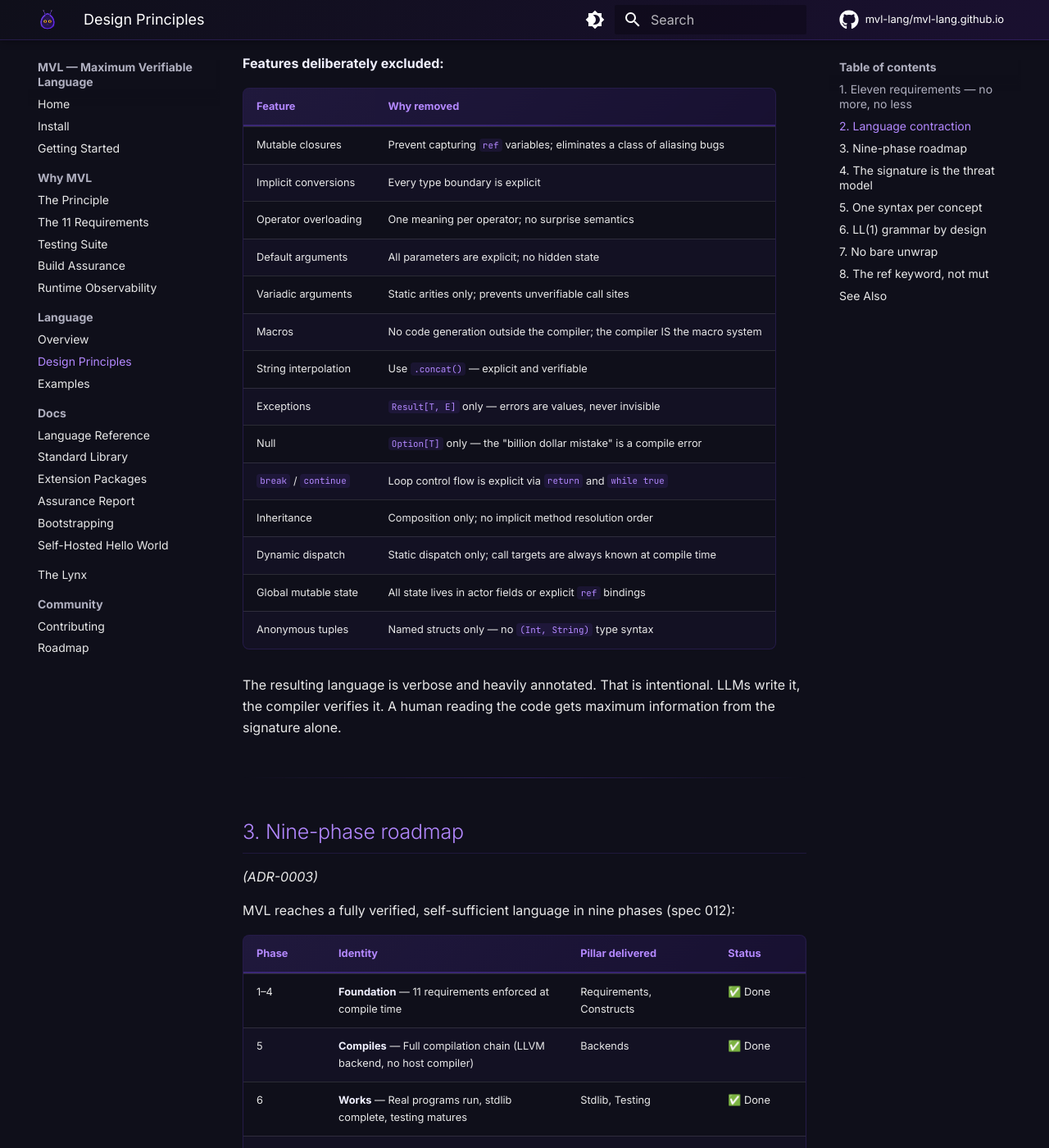
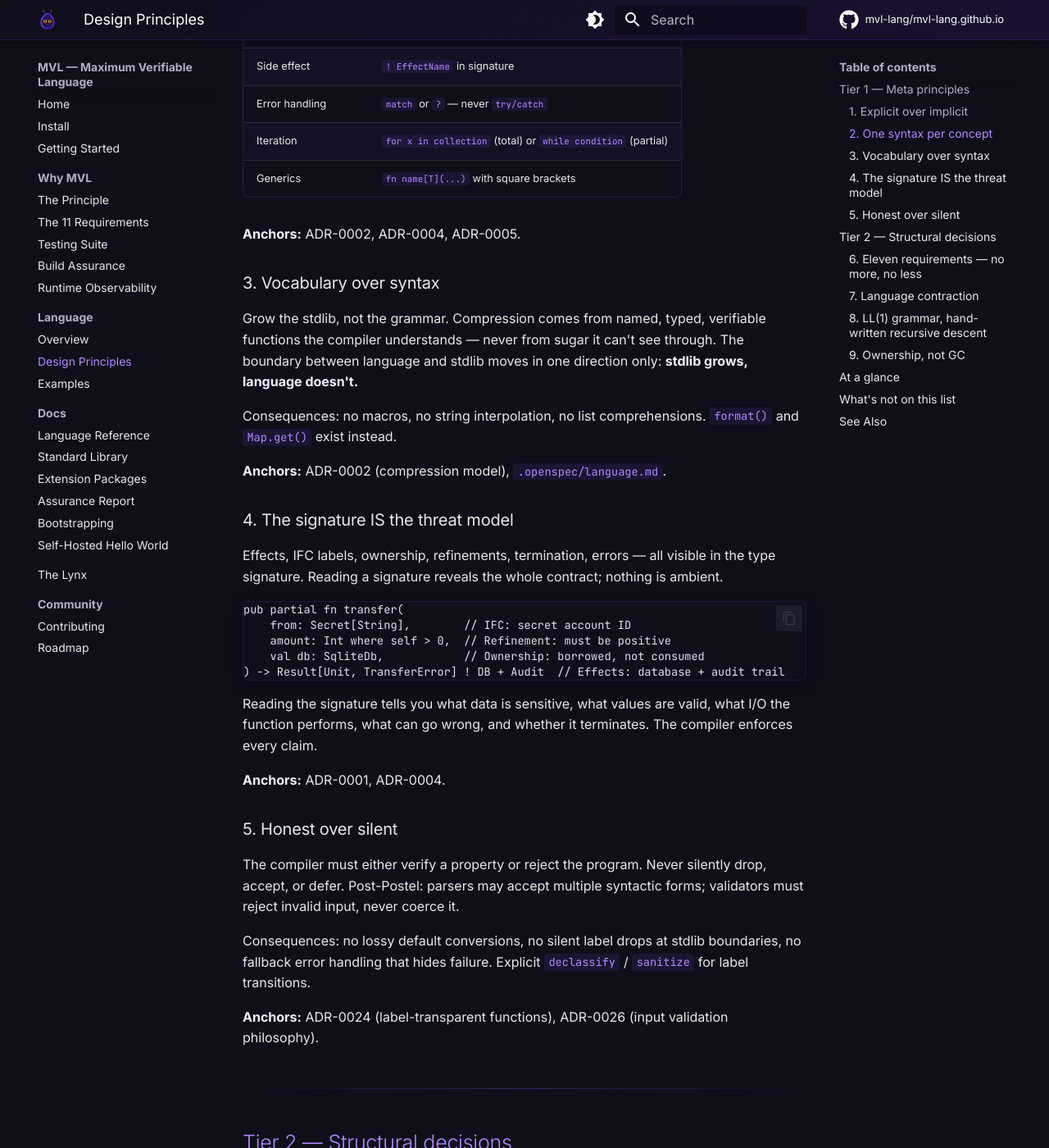
Before and after one commit to mvl-lang/mvl-lang.github.io, an MkDocs documentation site: the page built from docs/language/principles.md, in a window 1280 px wide and 1400 px high, scrolled down 1161 px. Shown: the whole window at 82% size. Built offline with MkDocs 1.6.1 and Material for MkDocs 9.7.7, drawn with Linux system fonts in a browser that asks for light colours; comment, search, counter and statistics services are not loaded; some of the changed text lies outside the part shown.

Commit message:
docs: align principles page with two-tier structure
Mirrors the reorganisation just merged in mvl-lang/mvl#1811:

- Reorganise from 8 flat items into 9 principles across two tiers
  (5 meta + 4 structural).
- Add "Vocabulary over syntax" (Tier 1) and "Honest over silent"
  (Tier 1) — both heavily cited across the ADR corpus but missing
  from the previous page.
- Move "No bare unwrap" and "ref not mut" from principle status to
  the "What's not on this list" section — they are consequences of
  Principle 1 and Requirement 6, not principles themselves.
- Drop the nine-phase roadmap from the principles page; it is a
  delivery plan, not a design principle. ADR-0003 remains the source.
- Clarify that MVL supports anonymous lambdas with immutable
  captures (mutable closures are what's dropped).

Content now matches docs/principles.md in the main repo.

Co-Authored-By: Claude Sonnet 4.6 <noreply@anthropic.com>

````diff
--- a/docs/language/principles.md
+++ b/docs/language/principles.md
@@ -1,88 +1,51 @@
 # Design Principles
 
-MVL is built on a small number of explicit decisions. Each one is documented in an Architectural Decision Record (ADR) in the repository. This page summarises the most foundational ones.
+MVL has nine design principles across two tiers.
+
+- **Tier 1 — Meta principles** are the *why*. Cross-cutting philosophy that guides every decision. Every ADR in the corpus checks its proposal against these.
+- **Tier 2 — Structural decisions** are the *what*. Concrete structural choices those principles produced. Each has its own anchor ADR.
+
+Language-level choices like *total by default*, *immutable by default*, *effects in signatures*, *security labels*, *refinement types*, and *actors instead of threads* are **not** listed here as separate principles. They follow from Tier 1 combined with the eleven requirements (#6) — restating them would be redundant. See the "What's not on this list" section below for where they live.
 
 ---
 
-## 1. Eleven requirements — no more, no less
+## Tier 1 — Meta principles
 
-*(ADR-0001)*
+### 1. Explicit over implicit
 
-The eleven requirements are not arbitrary. Each one was chosen because:
+No hidden control flow, no implicit conversions, no silent coercion. Every relevant property lives in the signature or the source.
 
-1. It catches a class of bugs that no combination of the other ten catches.
-2. It can be verified at compile time with acceptable annotation cost.
-3. It does not overlap with another requirement.
+Consequences: no default arguments, no operator overloading, no implicit numeric conversion, no ambient effects, no inference on `let` bindings, no bare `unwrap()`.
 
-A twelfth requirement was considered (formal deadlock freedom for actors). It failed criterion 2: the annotation burden in practice is too high relative to the benefit. The eleven that remain each clear all three bars.
+**Cited as:** "DP 1" / "Principle 1" across ADR-0017, ADR-0022, ADR-0024, ADR-0025, ADR-0026.
 
-The requirements are split into two groups:
+### 2. One syntax per concept
 
-**Classical (1–6):** Rooted in 40 years of formal methods and safety-critical practice (MISRA C, DO-178C, IEC 61508, SPARK Ada). These became mainstream through Rust. MVL inherits them.
+Each concept has exactly one expression. One loop, one branch, one error mechanism, one form of mutation. Regularity beats variety — the LLM benefits from a single pattern, the compiler benefits from fewer cases.
 
-**Modern (7–11):** Effect tracking, termination, data race freedom, refinement types, and information flow control were all theoretically available before MVL. They were impractical because the annotation burden fell on human developers. With LLMs writing the code, the burden evaporates — the LLM writes the annotations, the compiler verifies them. MVL is the first language designed assuming LLM authorship as the normal case.
+| Concept | The one way |
+|---------|-------------|
+| Fallible computation | `Result[T, E]` with `?` propagation |
+| Optional value | `Option[T]` with `Some(v)` / `None` |
+| Mutable binding | `let x: ref T = ...` |
+| Side effect | `! EffectName` in signature |
+| Error handling | `match` or `?` — never `try/catch` |
+| Iteration | `for x in collection` (total) or `while condition` (partial) |
+| Generics | `fn name[T](...)` with square brackets |
 
----
+**Anchors:** ADR-0002, ADR-0004, ADR-0005.
 
-## 2. Language contraction
+### 3. Vocabulary over syntax
 
-*(ADR-0002)*
+Grow the stdlib, not the grammar. Compression comes from named, typed, verifiable functions the compiler understands — never from sugar it can't see through. The boundary between language and stdlib moves in one direction only: **stdlib grows, language doesn't.**
 
-MVL was built by subtraction. Every feature that exists for writability rather than verifiability was removed.
+Consequences: no macros, no string interpolation, no list comprehensions. `format()` and `Map.get()` exist instead.
 
-**Features deliberately excluded:**
+**Anchors:** ADR-0002 (compression model), `.openspec/language.md`.
 
-| Feature | Why removed |
-|---------|-------------|
-| Mutable closures | Prevent capturing `ref` variables; eliminates a class of aliasing bugs |
-| Implicit conversions | Every type boundary is explicit |
-| Operator overloading | One meaning per operator; no surprise semantics |
-| Default arguments | All parameters are explicit; no hidden state |
-| Variadic arguments | Static arities only; prevents unverifiable call sites |
-| Macros | No code generation outside the compiler; the compiler IS the macro system |
-| String interpolation | Use `.concat()` — explicit and verifiable |
-| Exceptions | `Result[T, E]` only — errors are values, never invisible |
-| Null | `Option[T]` only — the "billion dollar mistake" is a compile error |
-| `break` / `continue` | Loop control flow is explicit via `return` and `while true` |
-| Inheritance | Composition only; no implicit method resolution order |
-| Dynamic dispatch | Static dispatch only; call targets are always known at compile time |
-| Global mutable state | All state lives in actor fields or explicit `ref` bindings |
-| Anonymous tuples | Named structs only — no `(Int, String)` type syntax |
+### 4. The signature IS the threat model
 
-The resulting language is verbose and heavily annotated. That is intentional. LLMs write it, the compiler verifies it. A human reading the code gets maximum information from the signature alone.
-
----
-
-## 3. Nine-phase roadmap
-
-*(ADR-0003)*
-
-MVL reaches a fully verified, self-sufficient language in nine phases (spec 012):
-
-| Phase | Identity | Pillar delivered | Status |
-|-------|----------|------------------|--------|
-| 1–4 | **Foundation** — 11 requirements enforced at compile time | Requirements, Constructs | ✅ Done |
-| 5 | **Compiles** — Full compilation chain (LLVM backend, no host compiler) | Backends | ✅ Done |
-| 6 | **Works** — Real programs run, stdlib complete, testing matures | Stdlib, Testing | ✅ Done |
-| 7 | **Self-hosting** — The compiler compiles itself | Constructs (complete), Toolchain | 🔄 In progress |
-| 8 | **Proves** — Actors, session types, model checker | Verification (applied) | 🔄 In progress |
-| 9 | **Proven** — Lean/Coq metatheory + package supply chain | Packaging, Verification (formal) | ⬜ Future |
-
-Phases 1–6 are complete. The LLVM backend shipped (v0.60–v0.68), eliminating `rustc` from the trust chain — the CompCert principle: one compiler, one proof chain. The stdlib has 30 modules with real implementations; the packaging module ships SBOM, audit, and dependency resolution.
-
-Phase 7 (self-hosting) is in progress: the MVL-in-MVL compiler (`compiler/`) has 35 modules and passes `mvl check`. The three-stage bootstrap verify (Rust `mvl₀` → MVL `mvl₁` → MVL `mvl₂`, assert byte-identical) is the completion criterion.
-
-Phase 8 (proves) is in progress in parallel: actor syntax and runtime foundations exist (spec 015), session types spec (016) drafted, model checker planned.
-
-See [spec 012](https://github.com/mvl-lang/mvl/blob/main/.openspec/specs/012-phases/spec.md) for the authoritative pillar/phase model.
-
----
-
-## 4. The signature is the threat model
-
-*(ADR-0001, ADR-0004)*
-
-A function signature in MVL is a complete security contract:
+Effects, IFC labels, ownership, refinements, termination, errors — all visible in the type signature. Reading a signature reveals the whole contract; nothing is ambient.
 
 ```mvl
 pub partial fn transfer(
@@ -92,87 +55,136 @@ pub partial fn transfer(
 ) -> Result[Unit, TransferError] ! DB + Audit  // Effects: database + audit trail
 ```
 
-Reading the signature tells you:
+Reading the signature tells you what data is sensitive, what values are valid, what I/O the function performs, what can go wrong, and whether it terminates. The compiler enforces every claim.
 
-- What data is sensitive (`Secret[String]`)
-- What values are valid (`where self > 0`)
-- What I/O this function does (`! DB + Audit`)
-- What can go wrong (`Result[Unit, TransferError]`)
-- Whether it terminates (`partial` — may not)
+**Anchors:** ADR-0001, ADR-0004.
 
-This is not optional documentation. The compiler enforces every claim. A function that logs a `Secret` value without declassification is a compile error, not a code review finding.
+### 5. Honest over silent
+
+The compiler must either verify a property or reject the program. Never silently drop, accept, or defer. Post-Postel: parsers may accept multiple syntactic forms; validators must reject invalid input, never coerce it.
+
+Consequences: no lossy default conversions, no silent label drops at stdlib boundaries, no fallback error handling that hides failure. Explicit `declassify` / `sanitize` for label transitions.
+
+**Anchors:** ADR-0024 (label-transparent functions), ADR-0026 (input validation philosophy).
 
 ---
 
-## 5. One syntax per concept
+## Tier 2 — Structural decisions
 
-*(ADR-0002, ADR-0005)*
+### 6. Eleven requirements — no more, no less
 
-Every concept in MVL has exactly one way to express it:
+*(ADR-0001)*
 
-| Concept | The one way |
-|---------|------------|
-| Fallible computation | `Result[T, E]` with `?` propagation |
-| Optional value | `Option[T]` with `Some(v)` / `None` |
-| Mutable binding | `let x: ref T = ...` |
-| Side effect | `! EffectName` in signature |
-| Error handling | `match` or `?` — never `try/catch` |
-| Iteration | `for x in collection` (total) or `while condition` (partial) |
-| Generics | `fn name[T](...)` with square brackets |
-| Loop invariant | `invariant predicate` inside `while` |
+The compiler verifies exactly eleven properties:
 
-When there is one way to do something, the compiler can reason about it. When there are three ways, the compiler must handle all three and developers must learn all three. MVL chooses the former.
+1. Type safety (ADTs)
+2. Memory safety
+3. Totality (exhaustive match)
+4. Null elimination (Option)
+5. Error visibility (Result)
+6. Ownership (linearity)
+7. Effect tracking
+8. Termination checking
+9. Data race freedom
+10. Refinement types
+11. Information flow control
 
----
+Each was chosen because it catches bugs no combination of the other ten catches, can be verified at compile time with acceptable annotation cost, and does not overlap with another requirement. A twelfth requirement (formal deadlock freedom for actors) was considered and rejected on annotation-cost grounds.
 
-## 6. LL(1) grammar by design
+**Classical (1–6):** Rooted in 40 years of formal methods and safety-critical practice (MISRA C, DO-178C, IEC 61508, SPARK Ada). Became mainstream through Rust. MVL inherits them.
+
+**Modern (7–11):** Effect tracking, termination, data race freedom, refinement types, and information flow control were theoretically available before MVL but impractical because the annotation burden fell on human developers. With LLMs writing the code, the burden evaporates.
+
+**Instantiates:** #1 (each requirement makes a property explicit in the type), #4 (the requirements *are* the threat model), #5 (each requirement is verified or the program is rejected).
+
+### 7. Language contraction
+
+*(ADR-0002)*
+
+MVL was built by subtraction. Every feature that exists for writability rather than verifiability was removed.
+
+| Feature | Why removed |
+|---------|-------------|
+| Mutable closures | Prevent capturing `ref` variables; eliminates a class of aliasing bugs |
+| List comprehensions | Use `list.map(f).filter(g)` chains |
+| Decorators | Use explicit wrapper functions |
+| Implicit conversions | Every type boundary is explicit |
+| Operator overloading | One meaning per operator; no surprise semantics |
+| Default arguments | All parameters are explicit; no hidden state |
+| Variadic arguments | Static arities only; prevents unverifiable call sites |
+| Macros | No code generation outside the compiler |
+| Ternary operator | Use `if expr { a } else { b }` |
+| String interpolation | Use `.concat()` — explicit and verifiable |
+| Exceptions | `Result[T, E]` only — errors are values, never invisible |
+| Null | `Option[T]` only |
+| Mutable-by-default bindings | Immutable default, `ref` opts in |
+| Global mutable state | All state lives in actor fields or explicit `ref` bindings |
+| `break` / `continue` | Loop control flow is explicit via `return` and `while true` |
+| Inheritance | Composition only |
+| Dynamic dispatch | Static dispatch only; call targets are always known at compile time |
+| Anonymous tuples | Named structs only |
+
+Anonymous lambdas with **immutable captures** are supported (`|x| x + 1`) — they power higher-order stdlib functions (`map`, `filter`, `fold`). Only *mutable* closures are banned.
+
+Result: ~10 statement forms, ~5 expression forms, ~3 declaration forms.
+
+**Instantiates:** #2 (removes multiple ways to express one concept), #3 (moves capabilities into the stdlib rather than the grammar).
+
+### 8. LL(1) grammar, hand-written recursive descent
 
 *(ADR-0005)*
 
-The parser is a hand-written recursive descent parser with a strictly LL(1) grammar. Every ambiguity that could require lookahead beyond one token was eliminated by language design:
+Grammar fits in ~100 EBNF productions, LL(1), no lookahead beyond one token. Hand-written parser — no parser generator, no macros, no PEG.
+
+Every ambiguity that could require lookahead beyond one token was eliminated by language design:
 
 - Generic type arguments use `[T]` not `<T>` (because `name<` requires multi-token lookahead to distinguish comparison from generic application)
 - `if` is always an expression, never only a statement
 - `match` arms always end with `,`
 - `pub` is factored out front so each declaration starts with a distinct keyword
 
-The LL(1) grammar fits in ≈100 productions. A developer can hold the entire grammar in working memory. The compiler is ~76 K lines of Rust — small enough to audit, and in the process of being ported to MVL so the compiler verifies itself.
+**Instantiates:** #2 at the grammar level — LL(1) means every construct has one unambiguous parse.
+
+### 9. Ownership, not GC
+
+*(ADR-0029)*
+
+Memory safety via linearity and reference capabilities (`val`, `ref`, `iso`, `tag`) adapted from Pony. No garbage collector, no tracing runtime. Deterministic deallocation, suitable for real-time and safety-critical use.
+
+**Instantiates:** Req 6 in #6 (ownership is one of the eleven), #4 (lifetime is in the type, not hidden in a runtime).
 
 ---
 
-## 7. No bare unwrap
+## At a glance
 
-A consequence of Requirements 4 and 5: there is no `.unwrap()` method on `Option` or `Result`. Extracting a value from a container always requires explicit handling:
+| # | Principle                                    | Tier       | Anchor ADR |
+|---|----------------------------------------------|------------|------------|
+| 1 | Explicit over implicit                       | Meta       | 0017 / 0026 |
+| 2 | One syntax per concept                       | Meta       | 0002 / 0004 |
+| 3 | Vocabulary over syntax                       | Meta       | 0002       |
+| 4 | The signature IS the threat model            | Meta       | 0001 / 0004 |
+| 5 | Honest over silent                           | Meta       | 0024 / 0026 |
+| 6 | Eleven requirements — no more, no less       | Structural | 0001       |
+| 7 | Language contraction                         | Structural | 0002       |
+| 8 | LL(1) grammar, hand-written recursive descent | Structural | 0005       |
+| 9 | Ownership, not GC                            | Structural | 0029       |
 
-```mvl
-// CORRECT — be explicit about the missing case
-let val: Int = match opt {
-    Some(v) => v,
-    None    => 0,
-};
+## What's not on this list
 
-// CORRECT — propagate the error
-let val: Int = opt.unwrap_or(0);
+The following are **outputs** of the principles above, not principles themselves. They are captured in specs and ADRs:
 
-// WRONG — does not compile; unwrap() does not exist
-let val: Int = opt.unwrap();
-```
+| Choice                          | Captured in                                 |
+|---------------------------------|---------------------------------------------|
+| Total by default                | Spec 013, Req 8                              |
+| Immutable by default (`ref`)    | Spec 001, Req 6                              |
+| Effects in signatures           | Spec 002, Req 7, ADR-0035                    |
+| Security labels on all data     | Spec 003, Req 11, ADR-0017 / 0024 / 0036     |
+| Refinement types inline         | Spec 018, Req 10, ADR-0025                   |
+| Actors, not threads             | Spec 015, Req 9, ADR-0029 / 0037             |
+| No bare `unwrap()`              | Stdlib policy, follows from #1               |
+| The `ref` keyword, not `mut`    | Spec 001, follows from #1 and Req 6          |
 
-The absence of `unwrap()` is not a convenience removal. It closes the escape hatch that makes Requirements 4 and 5 optional in practice.
-
----
-
-## 8. The `ref` keyword, not `mut`
-
-Mutable bindings in MVL use `ref`, not `mut`:
-
-```mvl
-let x: Int = 42;        // immutable
-let y: ref Int = 0;     // mutable — can be reassigned
-y = y + 1;
-```
-
-`ref` is deliberate vocabulary: it signals that this binding participates in the ownership and aliasing analysis (Requirement 2 and 6). `mut` in Rust carries the same semantic weight but appears at the wrong grammatical position (`let mut x`) and is inconsistently applied to function parameters. MVL uses `ref` at the type level consistently.
+If you find yourself proposing a new "principle" that is really one of these, capture it in the relevant spec/ADR instead. The principles page stays small on purpose.
 
 ---
 
````
